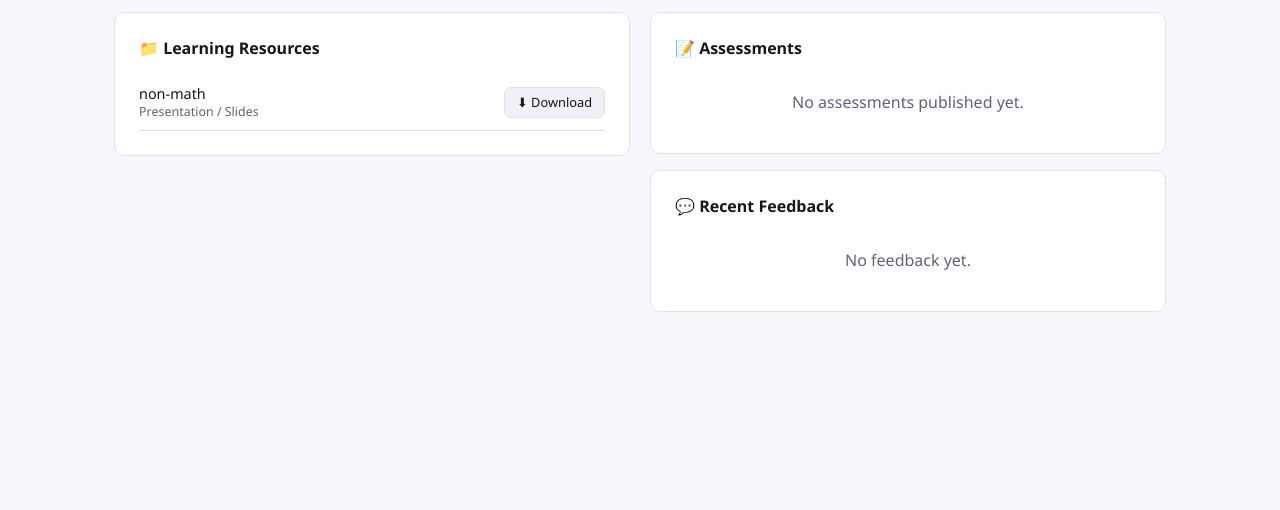
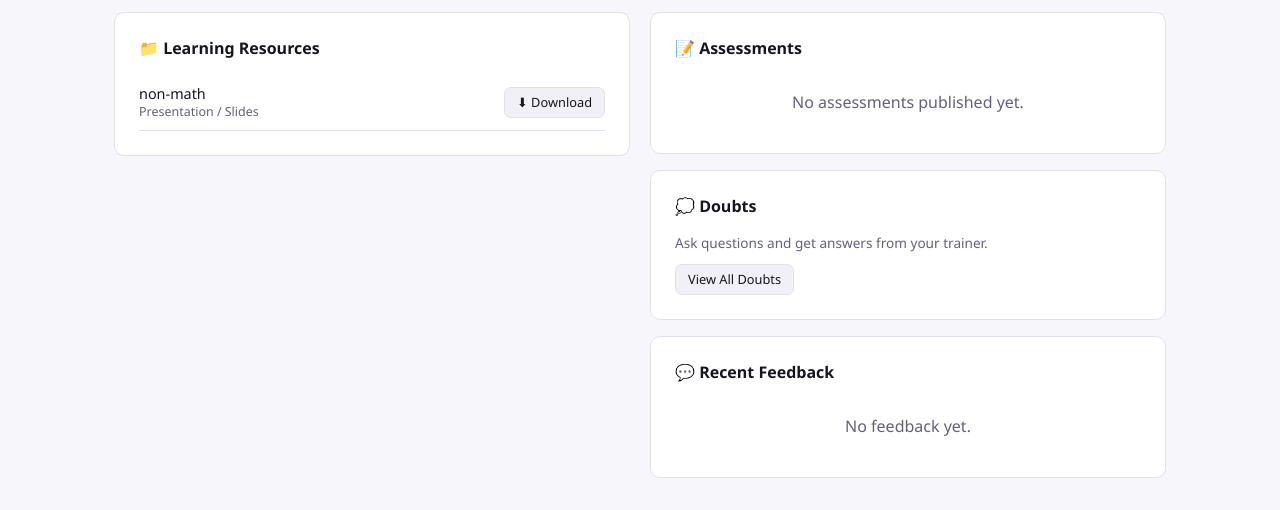
Before and after one commit to adityasingh100200300-stack/capacity_connect, a Django app: page /courses/1/ in a window 1280 px wide. Shown: the part 348-858 px from the top of the page. Before the commit the page ends 660 px from the top, so only its background shows below. Run offline with Django 5.2, Linux system fonts and the light colour scheme; a user stored in the database is signed in; data comes from the database, SQL or seed files in the repository; both versions use the stored data as it was before the commit; data that the repository does not hold is empty.

Commit message:
Add doubts feature: trainees raise doubts per course, trainer replies threaded

```diff
--- a/courses/models.py
+++ b/courses/models.py
@@ -42,3 +42,30 @@ class Enrollment(models.Model):
 
     def __str__(self):
         return f"{self.trainee.username} → {self.course.title}"
+
+class Doubt(models.Model):
+    course = models.ForeignKey('Course', on_delete=models.CASCADE, related_name='doubts')
+    trainee = models.ForeignKey(settings.AUTH_USER_MODEL, on_delete=models.CASCADE, related_name='doubts_raised')
+    title = models.CharField(max_length=200)
+    body = models.TextField()
+    is_resolved = models.BooleanField(default=False)
+    created_at = models.DateTimeField(auto_now_add=True)
+
+    class Meta:
+        ordering = ['-created_at']
+
+    def __str__(self):
+        return f"{self.title} ({self.course.title})"
+
+
+class DoubtComment(models.Model):
+    doubt = models.ForeignKey(Doubt, on_delete=models.CASCADE, related_name='comments')
+    author = models.ForeignKey(settings.AUTH_USER_MODEL, on_delete=models.CASCADE, related_name='doubt_comments')
+    body = models.TextField()
+    created_at = models.DateTimeField(auto_now_add=True)
+
+    class Meta:
+        ordering = ['created_at']
+
+    def __str__(self):
+        return f"Comment by {self.author} on {self.doubt_id}"
--- a/courses/urls.py
+++ b/courses/urls.py
@@ -8,4 +8,7 @@ urlpatterns = [
     path('create/', views.create_course_view, name='create_course'),
     path('dashboard/', views.trainer_dashboard_view, name='trainer_dashboard'),
     path('<int:course_id>/certificate/', views.generate_certificate_view, name='generate_certificate'),
+    path('courses/<int:course_id>/doubts/', views.doubt_list, name='doubt_list'),
+    path('courses/<int:course_id>/doubts/new/', views.create_doubt, name='create_doubt'),
+    path('doubts/<int:doubt_id>/', views.doubt_detail, name='doubt_detail'),
 ]
--- a/courses/views.py
+++ b/courses/views.py
@@ -9,6 +9,12 @@ from .forms import CourseForm
 from assessments.models import AssessmentAttempt
 from profiles.models import Certificate
 
+from django.contrib.auth.decorators import login_required
+from django.contrib import messages
+from django.http import HttpResponseForbidden
+from django.shortcuts import get_object_or_404, redirect, render
+
+from .models import Course, Doubt
 
 @login_required
 def course_list_view(request):
@@ -192,3 +198,56 @@ def generate_certificate_view(request, course_id):
         messages.error(request, "You must pass all assessments to earn this certificate.")
 
     return redirect('course_detail', course_id=course.id)
+
+def _can_comment(user, doubt):
+    """Only the trainee who raised the doubt, or the course's trainer, may reply."""
+    if user.id == doubt.trainee_id:
+        return True
+    if user.role == 'TRAINER' and user.id == doubt.course.trainer_id:
+        return True
+    return False
+
+
+@login_required
+def doubt_list(request, course_id):
+    course = get_object_or_404(Course, id=course_id)
+    doubts = course.doubts.select_related('trainee')
+    return render(request, 'doubts/doubt_list.html', {'course': course, 'doubts': doubts})
+
+
+@login_required
+def create_doubt(request, course_id):
+    course = get_object_or_404(Course, id=course_id)
+    if request.user.role != 'TRAINEE':
+        return HttpResponseForbidden("Only trainees can raise a doubt.")
+
+    if request.method == 'POST':
+        title = request.POST.get('title', '').strip()
+        body = request.POST.get('body', '').strip()
+        if title and body:
+            Doubt.objects.create(course=course, trainee=request.user, title=title, body=body)
+            messages.success(request, "Your doubt has been posted.")
+            return redirect('doubt_list', course_id=course.id)
+        messages.error(request, "Fill in both a title and a description.")
+
+    return render(request, 'doubts/create_doubt.html', {'course': course})
+
+
+@login_required
+def doubt_detail(request, doubt_id):
+    doubt = get_object_or_404(Doubt, id=doubt_id)
+    can_comment = _can_comment(request.user, doubt)
+
+    if request.method == 'POST':
+        if not can_comment:
+            return HttpResponseForbidden("You can't comment on this doubt.")
+        body = request.POST.get('body', '').strip()
+        if body:
+            doubt.comments.create(author=request.user, body=body)
+            return redirect('doubt_detail', doubt_id=doubt.id)
+
+    return render(request, 'doubts/doubt_detail.html', {
+        'doubt': doubt,
+        'comments': doubt.comments.select_related('author'),
+        'can_comment': can_comment,
+    })
--- a/templates/courses/detail.html
+++ b/templates/courses/detail.html
@@ -106,6 +106,21 @@
             {% endif %}
         </div>
 
+        <!-- Doubts -->
+        <div class="card mb-2">
+            <div class="d-flex justify-between align-center mb-2">
+                <h2 style="font-size:1rem;margin-bottom:0;">💭 Doubts</h2>
+                {% if user.role == 'TRAINEE' %}
+                <a href="{% url 'create_doubt' course.id %}" class="btn btn-secondary btn-sm">+ Ask a Doubt</a>
+                {% endif %}
+            </div>
+            <p class="text-muted" style="font-size:0.85rem;margin-bottom:0.75rem;">
+                {% if user.role == 'TRAINER' %}Questions raised by trainees in this course.
+                {% else %}Ask questions and get answers from your trainer.{% endif %}
+            </p>
+            <a href="{% url 'doubt_list' course.id %}" class="btn btn-secondary btn-sm">View All Doubts</a>
+        </div>
+
         <!-- Feedback -->
         <div class="card">
             <div class="d-flex justify-between align-center mb-2">
```
Also changed, not shown: templates/doubts/create_doubt.html (added, +28 -0 lines), templates/doubts/doubt_detail.html (added, +31 -0 lines), templates/doubts/doubt_list.html (added, +26 -0 lines), courses/migrations/0002_doubt.py (added), courses/migrations/0003_remove_doubt_trainer_response_doubtcomment.py (added), db.sqlite3 (deleted), 1 other file.
